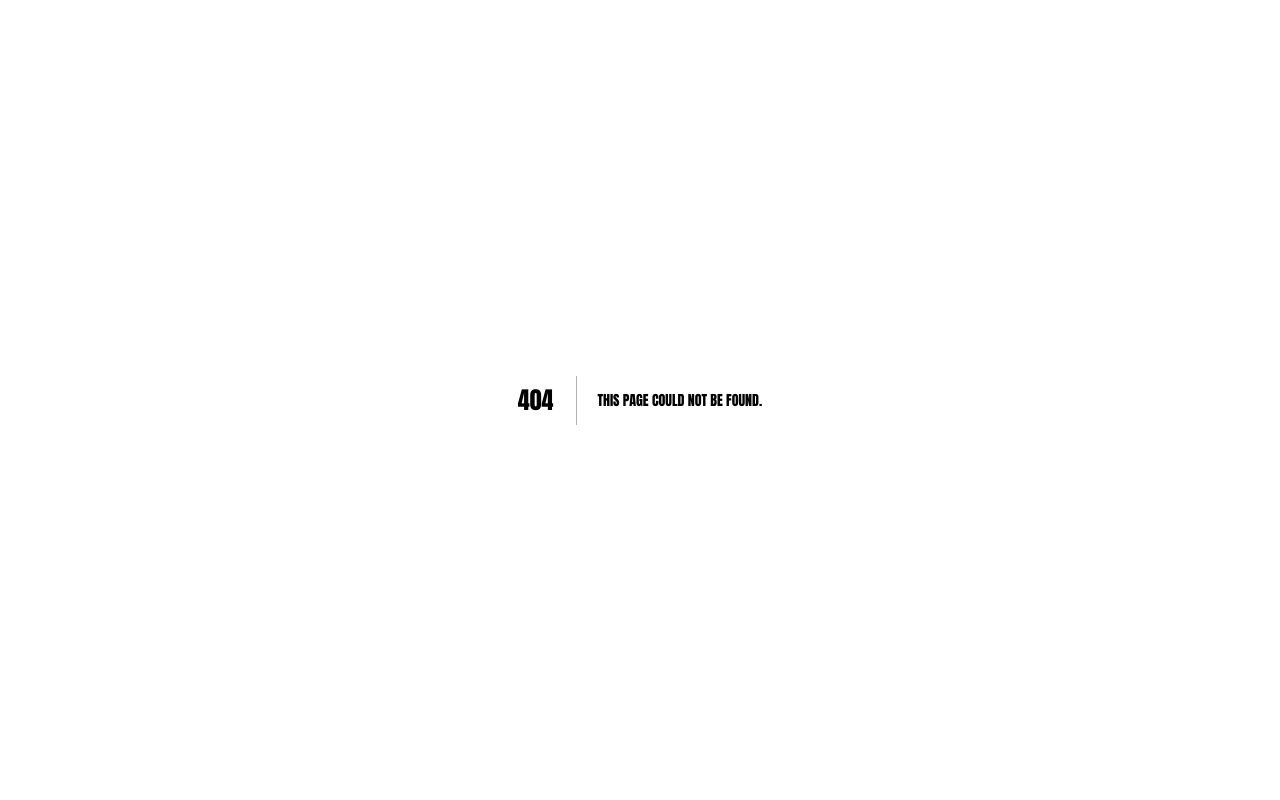
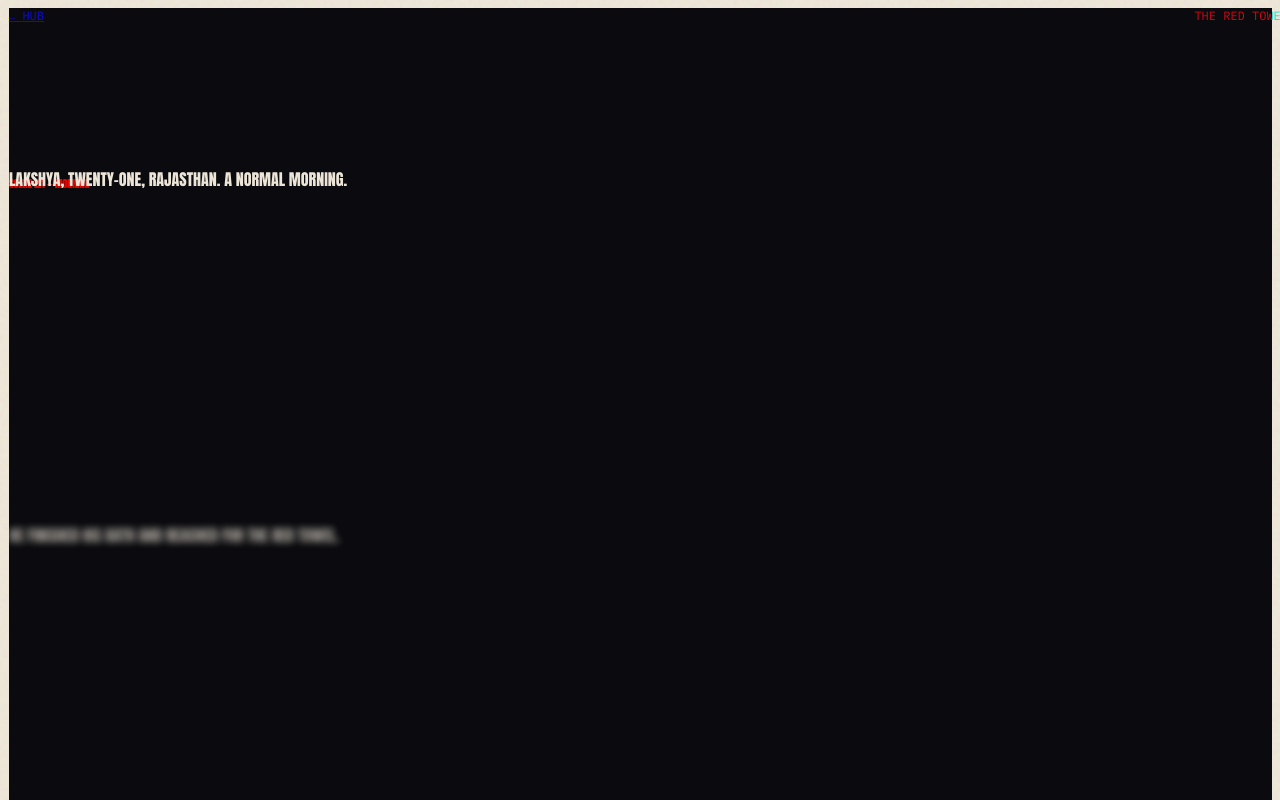
Before and after one commit to shaurya-studios/SAFFRON, a Next.js app: page /story2 in a window 1280 px wide. Before the commit this address had no page. Shown: the top 800 px of the page. Built offline with nearby package versions, Linux system fonts and the light colour scheme.

Commit message:
Phase A: Build Story 2 scroll-timeline container

```diff
--- /dev/null
+++ b/src/app/story2/page.tsx
@@ -0,0 +1,89 @@
+'use client';
+
+import { useEffect, useRef } from 'react';
+import gsap from 'gsap';
+import { ScrollTrigger } from 'gsap/ScrollTrigger';
+import Link from 'next/link';
+import Lenis from '@studio-freight/lenis';
+import storyData from '@/data/story2.json';
+
+gsap.registerPlugin(ScrollTrigger);
+
+export default function StoryTwo() {
+  const containerRef = useRef<HTMLDivElement>(null);
+
+  useEffect(() => {
+    const lenis = new Lenis({
+      lerp: 0.085,
+      wheelMultiplier: 0.9,
+      touchMultiplier: 1.4,
+    });
+    function raf(time: number) {
+      lenis.raf(time);
+      requestAnimationFrame(raf);
+    }
+    requestAnimationFrame(raf);
+
+    // Initial basic text reveal for the scaffold
+    const captions = document.querySelectorAll('.caption');
+    captions.forEach((cap) => {
+      gsap.fromTo(cap,
+        { opacity: 0, y: 40, filter: 'blur(10px)' },
+        {
+          opacity: 1, y: 0, filter: 'blur(0px)',
+          scrollTrigger: {
+            trigger: cap,
+            start: 'top 85%',
+            end: 'top 45%',
+            scrub: 1.5
+          }
+        }
+      );
+    });
+
+    return () => {
+      lenis.destroy();
+      ScrollTrigger.getAll().forEach(t => t.kill());
+    };
+  }, []);
+
+  return (
+    <main ref={containerRef} className="bg-[#0B0B0F] text-[#EFE8DA] min-h-screen font-mono">
+      <div className="grain-overlay"></div>
+
+      {/* UI CHROME */}
+      <nav className="fixed top-0 left-0 w-full p-8 z-50 flex justify-between mix-blend-difference text-[12px] uppercase tracking-widest" style={{ color: storyData.signalColor }}>
+        <Link href="/" className="hover:text-white">← HUB</Link>
+        <span>{storyData.title}</span>
+      </nav>
+
+      {/* STORY SCENES */}
+      <div className="w-full max-w-3xl mx-auto px-8 py-32">
+        {storyData.scenes.map((scene, i) => (
+          <section key={scene.id} className="min-h-[150vh] relative pt-[20vh] border-l border-white/10 pl-8 mb-32">
+            <h2 style={{ color: storyData.signalColor }} className="text-[10px] uppercase tracking-widest mb-32 absolute top-0 left-8">
+              SCENE {scene.id} — {scene.name}
+            </h2>
+
+            <div className="space-y-[40vh]">
+              {scene.captions.map((cap, j) => (
+                <p
+                  key={j}
+                  className={`caption text-fluid-body leading-relaxed text-white`}
+                  style={{
+                    fontFamily: cap.mode === 'typewriter' ? 'IBM Plex Mono' : 'Anton',
+                    textTransform: cap.mode === 'typewriter' ? 'none' : 'uppercase',
+                    fontSize: cap.mode === 'shout' ? '4rem' : 'inherit',
+                  }}
+                >
+                  {cap.text}
+                </p>
+              ))}
+            </div>
+          </section>
+        ))}
+      </div>
+
+    </main>
+  );
+}
```
